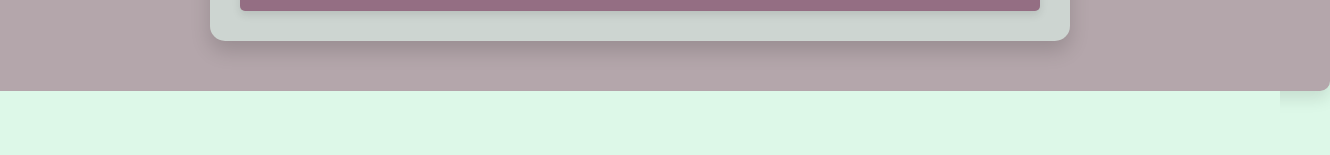
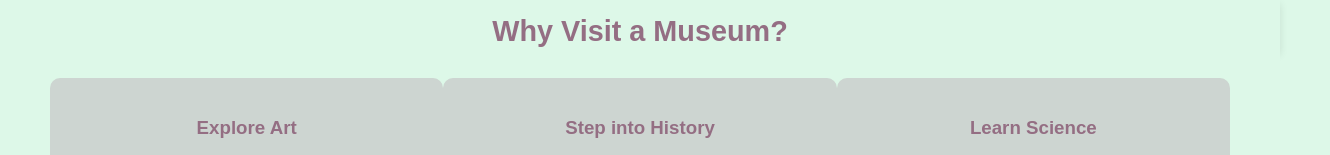
Before and after one commit to elab-development/internet-tehnologije-projekat-muzeji_2020_0235, a React (Create React App) app in the folder reactaplikacija/: page / in a window 1280 px wide. Shown: the top 155 px of the page, 1330 px wide, since content can reach past the window. Built offline with nearby package versions, Linux system fonts and the light colour scheme.

Commit message:
komponenta navbar i odjava

```diff
--- a/reactaplikacija/src/App.css
+++ b/reactaplikacija/src/App.css
@@ -198,3 +198,54 @@ button:hover {
 .error-message {
   color: red;
 }
+
+
+
+/* Navbar Styles */
+.navbar {
+  background-color: var(--soft-brown);
+  padding: 15px 30px;
+  display: flex;
+  justify-content: space-between;
+  align-items: center;
+  box-shadow: 0 4px 8px rgba(0, 0, 0, 0.1);
+}
+
+.navbar-links {
+  display: flex;
+  align-items: center;
+}
+
+.navbar-links a {
+  margin-right: 20px;
+  text-decoration: none;
+  font-size: 1.1rem;
+  color: var(--dark-brown);
+  transition: color 0.3s ease;
+}
+
+.navbar-links a:hover {
+  color: var(--purple);
+}
+
+.navbar-links span {
+  font-size: 1.1rem;
+  margin-right: 20px;
+  color: var(--dark-brown);
+  font-weight: bold;
+}
+
+.navbar-links button {
+  background-color: var(--purple);
+  color: white;
+  padding: 8px 16px;
+  border: none;
+  border-radius: 5px;
+  cursor: pointer;
+  font-size: 1rem;
+  transition: background-color 0.3s ease;
+}
+
+.navbar-links button:hover {
+  background-color: var(--dark-brown);
+}
--- a/reactaplikacija/src/App.js
+++ b/reactaplikacija/src/App.js
@@ -1,4 +1,4 @@
-import React from 'react';
+import React, { useState, useEffect } from 'react';
 import { BrowserRouter as Router, Routes, Route } from 'react-router-dom';
 import './App.css';
 import Pocetna from './Komponente/Pocetna';
@@ -6,18 +6,40 @@ import LoginForm from './Komponente/LoginForm';
 import RegisterForm from './Komponente/RegisterForm';
 import MessageForm from './Komponente/MessageForm';
 import MuseumList from './Komponente/MuseumList';
+import Navbar from './Komponente/Navbar';
 
 function App() {
+  const [user, setUser] = useState(null);
+  const [token, setToken] = useState(null);
+
+  // Učitavanje tokena i korisnika iz sessionStorage
+  useEffect(() => {
+    const storedUser = JSON.parse(sessionStorage.getItem('user'));
+    const storedToken = sessionStorage.getItem('auth_token');
+
+    if (storedUser && storedToken) {
+      setUser(storedUser);
+      setToken(storedToken);
+    }
+  }, []);
+
   return (
     <div className="App">
       <Router>
+        <Navbar user={user} token={token} setUser={setUser} setToken={setToken} />
         <Routes>
           <Route path="/" element={<Pocetna />} />
-          <Route path="/login" element={<LoginForm />} />
-          <Route path="/register" element={<RegisterForm />} />
-          <Route path="/message" element={<MessageForm />} />
-          <Route path="/museums" element={<MuseumList />} />
-
+          {!token ? (
+            <>
+              <Route path="/login" element={<LoginForm setUser={setUser} setToken={setToken} />} />
+              <Route path="/register" element={<RegisterForm />} />
+            </>
+          ) : (
+            <>
+              <Route path="/message" element={<MessageForm />} />
+              <Route path="/museums" element={<MuseumList />} />
+            </>
+          )}
         </Routes>
       </Router>
     </div>
--- a/reactaplikacija/src/Komponente/LoginForm.js
+++ b/reactaplikacija/src/Komponente/LoginForm.js
@@ -2,7 +2,7 @@ import React, { useState } from 'react';
 import axios from 'axios';
 import InputField from './InputField';
 
-const LoginForm = () => {
+const LoginForm = ({ setUser, setToken }) => {
   const [formData, setFormData] = useState({
     email: 'anadrobnjak@gmail.com',
     password: 'password',
@@ -28,6 +28,10 @@ const LoginForm = () => {
       sessionStorage.setItem('auth_token', response.data.token);
       sessionStorage.setItem('user', JSON.stringify(response.data.user));
 
+      // Postavljanje tokena i korisnika u state
+      setToken(response.data.token);
+      setUser(response.data.user);
+
       setSuccess('Login successful!');
       setError(null);
     } catch (err) {
@@ -35,7 +39,6 @@ const LoginForm = () => {
       setSuccess(null);
     }
   };
-
   return (
     <div className="app-container">
       <div className="hero-section">
--- /dev/null
+++ b/reactaplikacija/src/Komponente/Navbar.jsx
@@ -0,0 +1,51 @@
+import React from 'react';
+import { Link, useNavigate } from 'react-router-dom';
+import axios from 'axios';
+
+const Navbar = ({ user, token, setUser, setToken }) => {
+  const navigate = useNavigate();
+
+  const handleLogout = async () => {
+    try {
+      await axios.post('http://127.0.0.1:8000/api/logout', {}, {
+        headers: { Authorization: `Bearer ${token}` },
+      });
+
+      // Ukloni token i korisničke podatke iz sessionStorage
+      sessionStorage.removeItem('auth_token');
+      sessionStorage.removeItem('user');
+
+      // Resetuj state
+      setToken(null);
+      setUser(null);
+
+      // Preusmeri na početnu stranicu
+      navigate('/');
+    } catch (error) {
+      console.error('Greška prilikom odjave:', error);
+    }
+  };
+
+  return (
+    <nav className="navbar">
+      <div className="navbar-links">
+        <Link to="/">Početna</Link>
+        {!token ? (
+          <>
+            <Link to="/login">Prijava</Link>
+            <Link to="/register">Registracija</Link>
+          </>
+        ) : (
+          <>
+            <Link to="/message">Poruka</Link>
+            <Link to="/museums">Muzeji</Link>
+
+            <button onClick={handleLogout}>Odjava</button>
+          </>
+        )}
+      </div>
+    </nav>
+  );
+};
+
+export default Navbar;
--- a/reactaplikacija/src/Komponente/Pocetna.jsx
+++ b/reactaplikacija/src/Komponente/Pocetna.jsx
@@ -4,14 +4,6 @@ import './Pocetna.css';
 const Pocetna = () => {
   return (
     <div className="app-container">
-      <header className="hero-section">
-        <div className="hero-content">
-          <h1>Welcome to the World of Museums</h1>
-          <p>Discover the beauty of history, art, and culture through the vast collection of museums worldwide. Whether you're an art lover, history buff, or science enthusiast, we have a museum for you. Start your journey today and explore the finest museums near and far.</p>
-          <button className="explore-button">Explore Museums</button>
-        </div>
-      </header>
-
       <section className="features-section">
         <h2>Why Visit a Museum?</h2>
         <div className="features-container">
```
